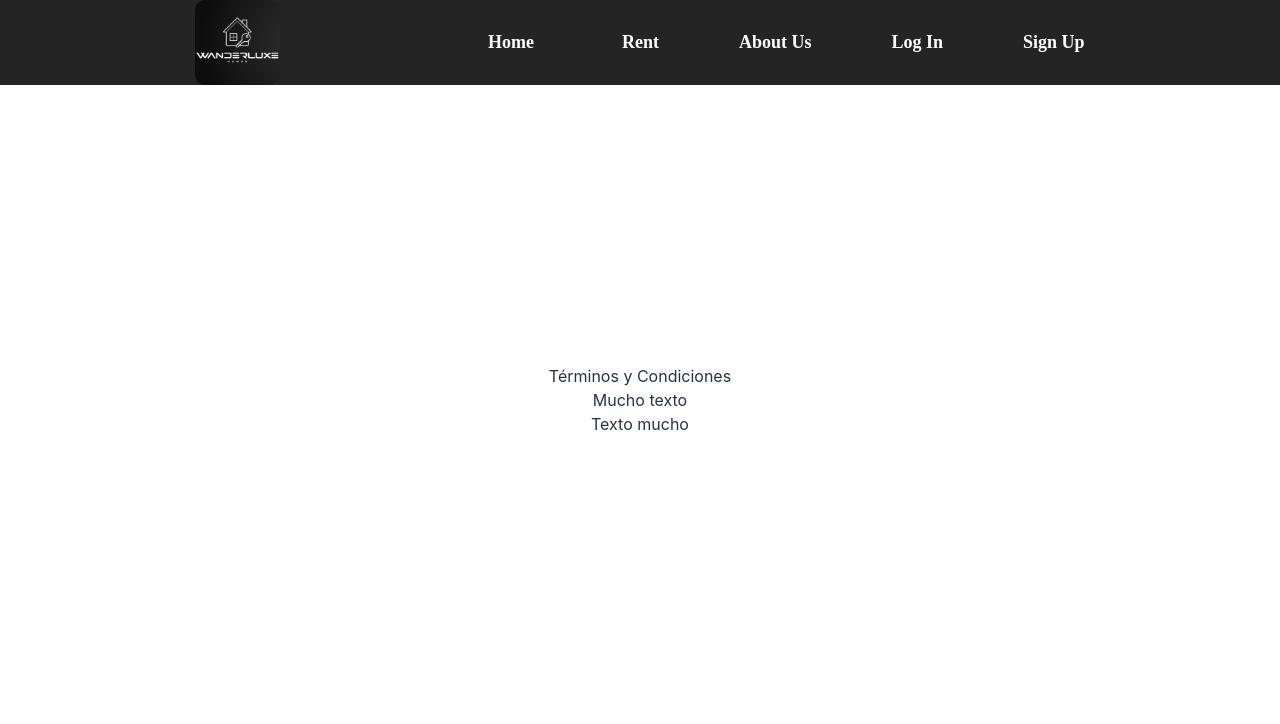
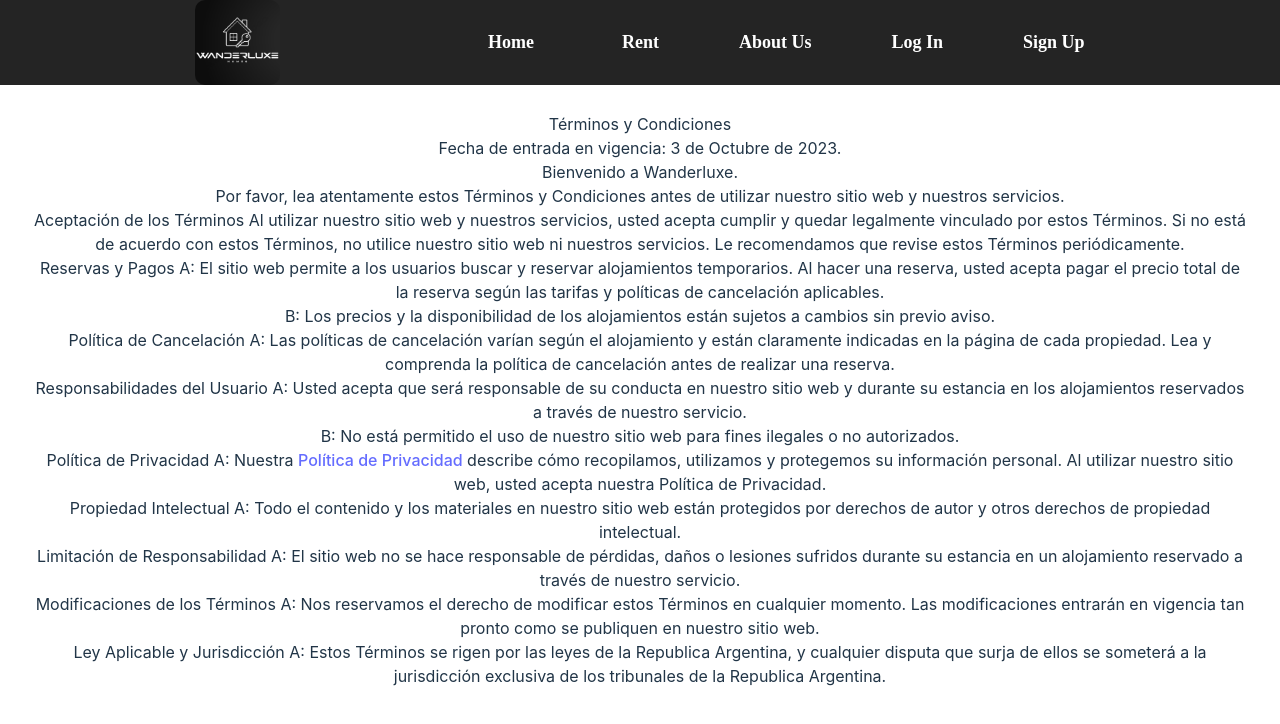
Before and after one commit to MiGorriti/PF2LavenganzaFront, a React (Vite) app in the folder pf2/: page /Terms in a window 1280 px wide. Shown: the top 724 px of the page. Built offline with nearby package versions, Linux system fonts and the light colour scheme; a web font is replaced by a local one.

Commit message:
politica de privacidad

```diff
--- a/pf2/src/App.jsx
+++ b/pf2/src/App.jsx
@@ -10,6 +10,7 @@ import LandingPage from "./Views/LandingPage/LandingPage";
 import Form from "./Views/FormRent/Form";
 import { FormUser } from "./Views/FormRegister/Form";
 import TerminosYCondiciones from "./Views/Terms/Terms";
+import Privacidad from "./Views/Terms/Privacy";
 /* import { auth } from "./firebase"; */
 
 function App() {
@@ -44,6 +45,7 @@ function App() {
           <Route path="/Form" element={<Form />}></Route>
           <Route exact path="/Register" element={<FormUser />}></Route>
           <Route exact path="/Terms" element={<TerminosYCondiciones />}></Route>
+          <Route exact path="/Privacy" element={<Privacidad />}></Route>
         </Routes>
         {/* <Footer /> */}
       </div>
--- a/pf2/src/Views/FormRegister/Form.jsx
+++ b/pf2/src/Views/FormRegister/Form.jsx
@@ -141,9 +141,13 @@ export const FormUser = () => {
                     Terms of Use
                   </Link>{" "}
                   &{" "}
-                  <a href="#" className="text-purple-500 font-semibold">
+                  <Link
+                    to="/Privacy"
+                    target="_blank"
+                    className="text-purple-500 font-semibold"
+                  >
                     Privacy Policy
-                  </a>
+                  </Link>
                 </span>
               </div>
               <div className="mt-5">
--- /dev/null
+++ b/pf2/src/Views/Terms/Privacy.jsx
@@ -0,0 +1,70 @@
+import React from "react";
+
+function Privacidad() {
+  return (
+    <div>
+      <h2>Política de Privacidad de Wanderluxe.</h2>
+      <p>Fecha de entrada en vigencia: 3 de Octubre de 2023.</p>
+      <p>Bienvenido a Wanderluxe.</p>
+      <p>
+        {" "}
+        Esta Política de Privacidad describe cómo recopilamos, utilizamos y
+        protegemos su información personal. Al utilizar nuestro sitio web y
+        nuestros servicios, usted acepta el procesamiento de su información
+        personal de acuerdo con esta Política de Privacidad.
+      </p>
+      <p>
+        Información que Recopilamos A: Podemos recopilar información personal
+        que usted proporciona directamente al crear una cuenta, realizar una
+        reserva o ponerse en contacto con nosotros. Esta información puede
+        incluir su nombre, dirección de correo electrónico, número de teléfono,
+        información de pago y otra información relevante.
+      </p>
+      <p>
+        B: También podemos recopilar información automáticamente a través de
+        tecnologías como cookies y registros de servidor. Esta información puede
+        incluir su dirección IP, tipo de navegador, sistema operativo y detalles
+        de su visita al sitio web.
+      </p>
+      <p>
+        Uso de la Información A: Utilizamos su información personal para
+        gestionar su cuenta, procesar reservas, proporcionar servicios y
+        responder a sus consultas.
+      </p>
+      <p>
+        B: Podemos utilizar su información para enviarle comunicaciones
+        relacionadas con su cuenta y promociones u ofertas especiales, a menos
+        que opte por no recibirlas.
+      </p>
+      <p>
+        C: Podemos compartir su información personal con terceros proveedores de
+        servicios que nos ayudan a proporcionar nuestros servicios, como
+        procesadores de pagos y anfitriones de alojamiento.
+      </p>
+      <p></p>Seguridad de la Información A: Tomamos medidas para proteger su
+      información personal, pero no podemos garantizar la seguridad absoluta de
+      la información transmitida a través de Internet. Usted proporciona su
+      información personal bajo su propio riesgo.
+      <p>
+        Acceso y Control de su Información A: Usted puede acceder y actualizar
+        su información personal en su cuenta en cualquier momento. También puede
+        solicitar que eliminemos su cuenta y su información personal, sujeto a
+        las leyes aplicables.
+      </p>
+      <p>
+        Cambios en la Política de Privacidad A: Nos reservamos el derecho de
+        modificar esta Política de Privacidad en cualquier momento. Las
+        modificaciones entrarán en vigencia tan pronto como se publiquen en
+        nuestro sitio web. Le recomendamos que revise esta Política de
+        Privacidad periódicamente.
+      </p>
+      <p>
+        Contacto A: Si tiene alguna pregunta sobre esta Política de Privacidad o
+        sobre cómo manejamos su información personal, puede ponerse en contacto
+        con nosotros [proporcionar información de contacto].
+      </p>
+    </div>
+  );
+}
+
+export default Privacidad;
--- a/pf2/src/Views/Terms/Terms.jsx
+++ b/pf2/src/Views/Terms/Terms.jsx
@@ -1,11 +1,88 @@
 import React from "react";
-
+import { Link } from "react-router-dom";
 function TerminosYCondiciones() {
   return (
     <div>
       <h2>Términos y Condiciones</h2>
-      <p> Mucho texto</p>
-      <p> Texto mucho</p>
+      <p> Fecha de entrada en vigencia: 3 de Octubre de 2023.</p>
+      <p> Bienvenido a Wanderluxe.</p>
+      <p>
+        {" "}
+        Por favor, lea atentamente estos Términos y Condiciones antes de
+        utilizar nuestro sitio web y nuestros servicios.
+      </p>
+      <p>
+        {" "}
+        Aceptación de los Términos Al utilizar nuestro sitio web y nuestros
+        servicios, usted acepta cumplir y quedar legalmente vinculado por estos
+        Términos. Si no está de acuerdo con estos Términos, no utilice nuestro
+        sitio web ni nuestros servicios. Le recomendamos que revise estos
+        Términos periódicamente.
+      </p>
+      <p>
+        Reservas y Pagos A: El sitio web permite a los usuarios buscar y
+        reservar alojamientos temporarios. Al hacer una reserva, usted acepta
+        pagar el precio total de la reserva según las tarifas y políticas de
+        cancelación aplicables.
+      </p>
+      <p>
+        {" "}
+        B: Los precios y la disponibilidad de los alojamientos están sujetos a
+        cambios sin previo aviso.
+      </p>
+      <p>
+        {" "}
+        Política de Cancelación A: Las políticas de cancelación varían según el
+        alojamiento y están claramente indicadas en la página de cada propiedad.
+        Lea y comprenda la política de cancelación antes de realizar una
+        reserva.
+      </p>
+      <p>
+        {" "}
+        Responsabilidades del Usuario A: Usted acepta que será responsable de su
+        conducta en nuestro sitio web y durante su estancia en los alojamientos
+        reservados a través de nuestro servicio.
+      </p>
+      <p>
+        {" "}
+        B: No está permitido el uso de nuestro sitio web para fines ilegales o
+        no autorizados.
+      </p>
+      <p>
+        Política de Privacidad A: Nuestra{" "}
+        <Link to="/Privacy" target="_blank">
+          Política de Privacidad
+        </Link>{" "}
+        describe cómo recopilamos, utilizamos y protegemos su información
+        personal. Al utilizar nuestro sitio web, usted acepta nuestra Política
+        de Privacidad.
+      </p>
+      <p>
+        {" "}
+        Propiedad Intelectual A: Todo el contenido y los materiales en nuestro
+        sitio web están protegidos por derechos de autor y otros derechos de
+        propiedad intelectual.
+      </p>
+      <p>
+        {" "}
+        Limitación de Responsabilidad A: El sitio web no se hace responsable de
+        pérdidas, daños o lesiones sufridos durante su estancia en un
+        alojamiento reservado a través de nuestro servicio.
+      </p>
+      <p>
+        {" "}
+        Modificaciones de los Términos A: Nos reservamos el derecho de modificar
+        estos Términos en cualquier momento. Las modificaciones entrarán en
+        vigencia tan pronto como se publiquen en nuestro sitio web.
+      </p>
+      <p>
+        {" "}
+        Ley Aplicable y Jurisdicción A: Estos Términos se rigen por las leyes de
+        la Republica Argentina, y cualquier disputa que surja de ellos se
+        someterá a la jurisdicción exclusiva de los tribunales de la Republica
+        Argentina.
+      </p>
+      <p></p>
     </div>
   );
 }
```
